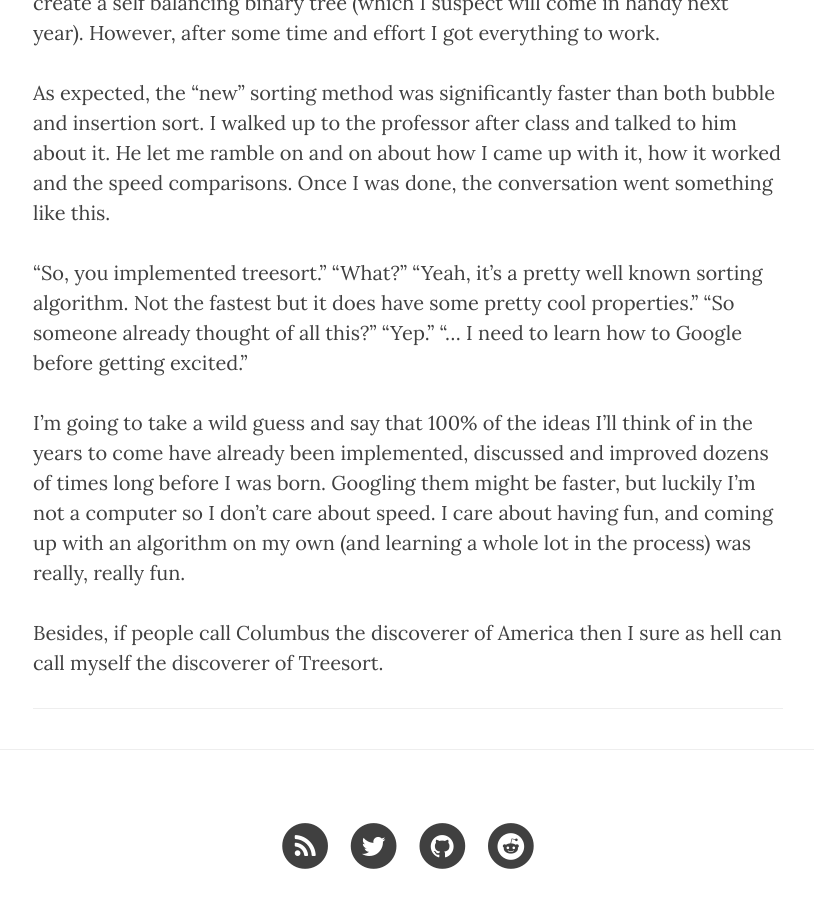
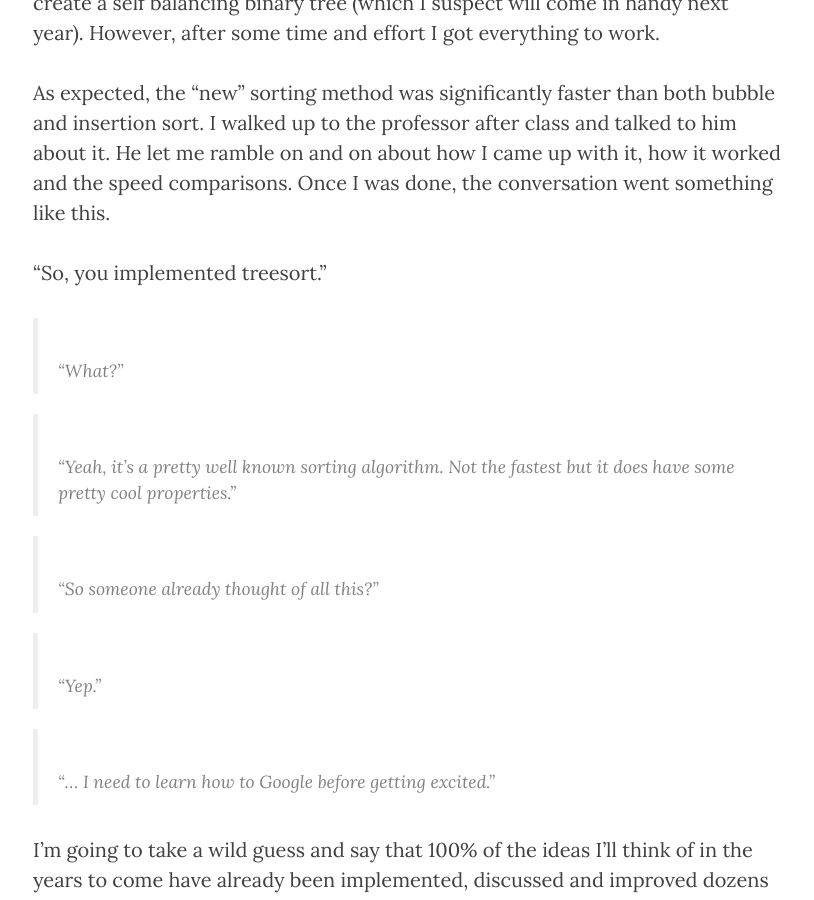
Before and after one commit to nicolas-siplis-zz/nicolas-siplis.github.io, a Jekyll site: the page built from _posts/2015-11-12-inventing-treesort.markdown, in a window 1280 px wide and 900 px high, scrolled down 1378 px. Shown: the whole window, without its empty margins (232-1046 px from the left). Built offline with Jekyll 4.4.1, drawn with Linux system fonts in a browser that asks for light colours; nearby versions of some CDN libraries.

Commit message:
Reformatted quotes

```diff
--- a/_posts/2015-11-12-inventing-treesort.markdown
+++ b/_posts/2015-11-12-inventing-treesort.markdown
@@ -19,11 +19,16 @@ Naturally I wanted to brag about my discovery to someone, so I created a basic i
 As expected, the “new” sorting method was significantly faster than both bubble and insertion sort. I walked up to the professor after class and talked to him about it. He let me ramble on and on about how I came up with it, how it worked and the speed comparisons. Once I was done, the conversation went something like this.
 
 “So, you implemented treesort.”
-“What?”
-“Yeah, it’s a pretty well known sorting algorithm. Not the fastest but it does have some pretty cool properties.”
-“So someone already thought of all this?”
-“Yep.”
-“… I need to learn how to Google before getting excited.”
+
+> “What?”
+
+> “Yeah, it’s a pretty well known sorting algorithm. Not the fastest but it does have some pretty cool properties.”
+
+> “So someone already thought of all this?”
+
+> “Yep.”
+
+> “… I need to learn how to Google before getting excited.”
 
 I’m going to take a wild guess and say that 100% of the ideas I’ll think of in the years to come have already been implemented, discussed and improved dozens of times long before I was born. Googling them might be faster, but luckily I’m not a computer so I don’t care about speed. I care about having fun, and coming up with an algorithm on my own (and learning a whole lot in the process) was really, really fun.
 
```
